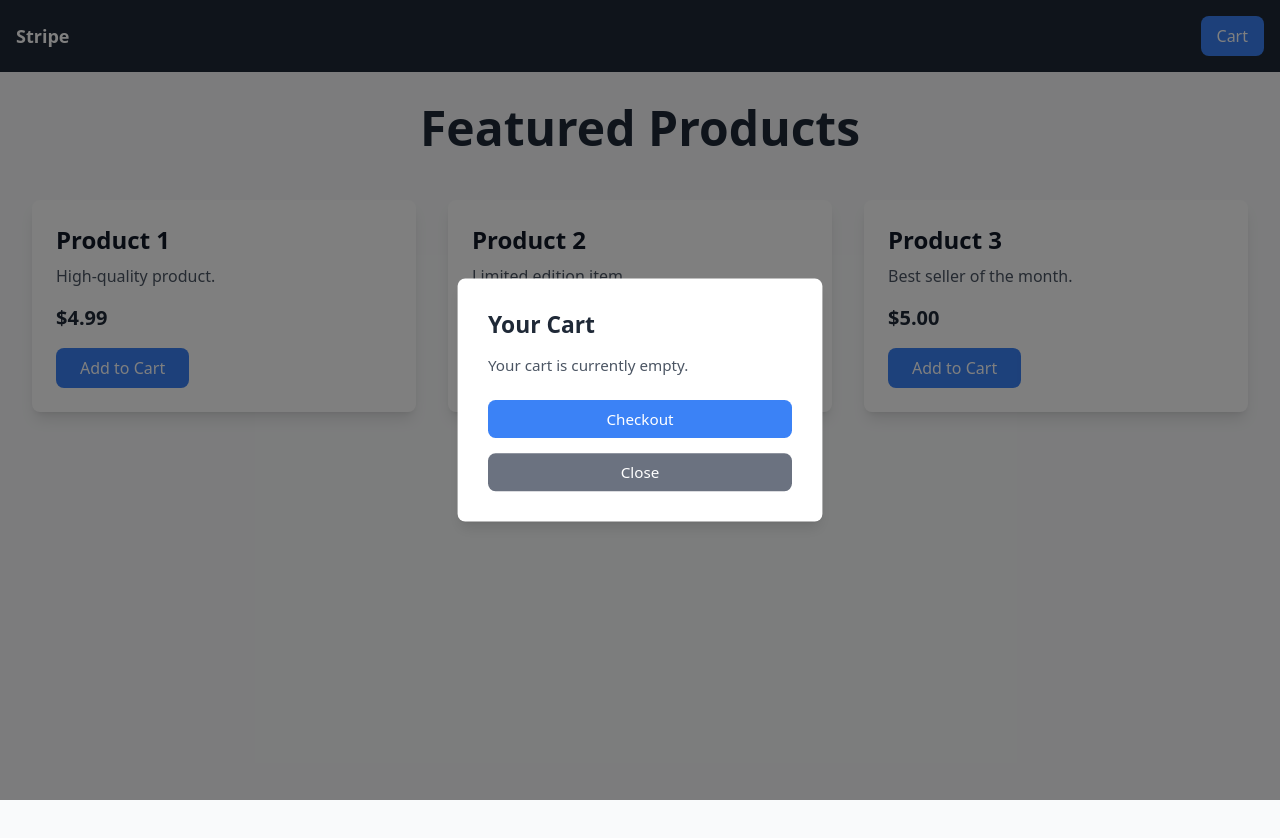
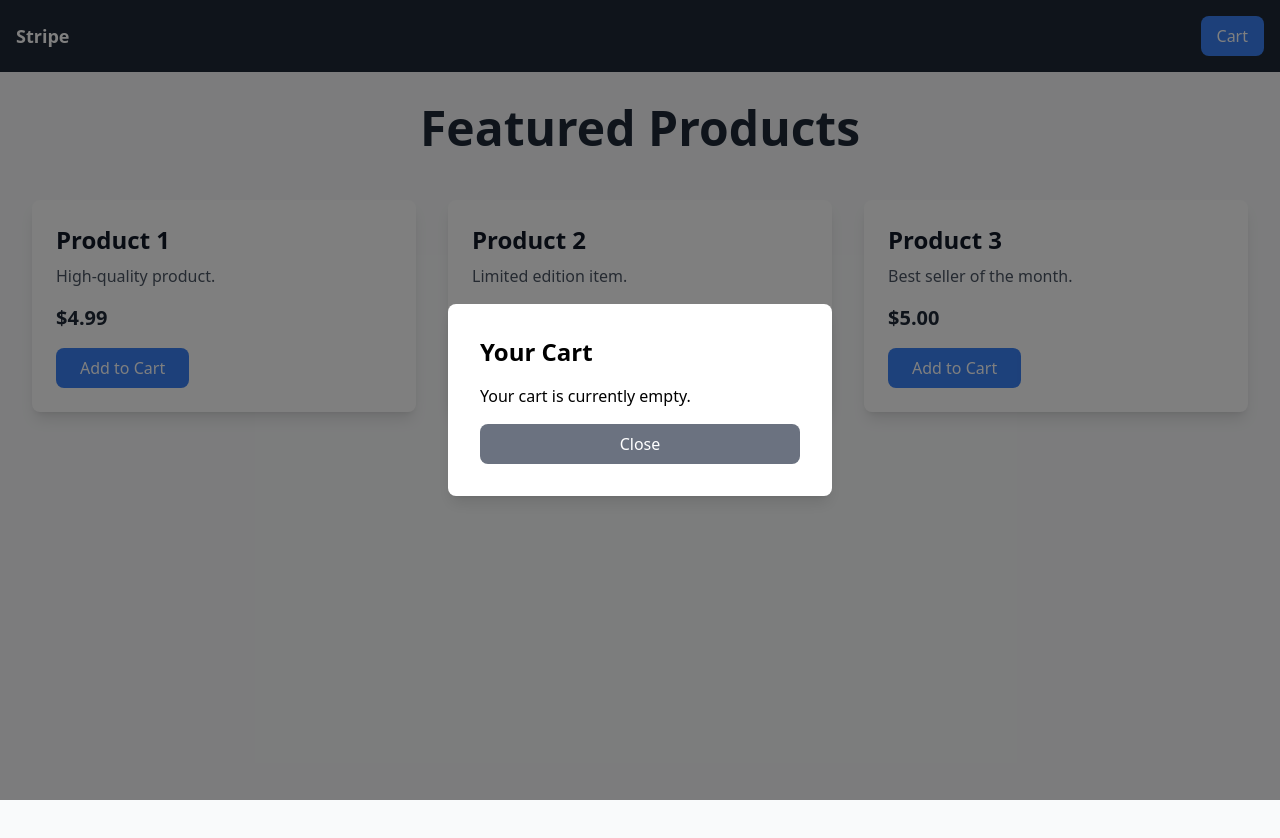
Before and after one commit to Zkyarpan/StripePayment, a Next.js app: page / in a window 1280 px wide. Both pictures are taken after a click on the button "Cart". Shown: the top 838 px of the page. Built offline with nearby package versions, Linux system fonts and the light colour scheme.

Commit message:
Update Payment Stripe

```diff
--- a/src/components/CartModal.tsx
+++ b/src/components/CartModal.tsx
@@ -1,4 +1,6 @@
-import React from "react";
+'use client'
+
+import React, { useState } from "react";
 import { useCartStore } from "@/app/store/useCartStore";
 import axios from "axios";
 
@@ -16,55 +18,53 @@ const CartModal: React.FC<{ isOpen: boolean; onClose: () => void }> = ({
 }) => {
   const cart = useCartStore((state) => state.cart);
   const removeFromCart = useCartStore((state) => state.removeFromCart);
+  const [loading, setLoading] = useState(false);
+  const [error, setError] = useState("");
 
   const handleCheckout = async () => {
+    setLoading(true); // Set loading state
+    setError(""); // Reset any previous errors
+
     try {
-      const response = await axios.post("http://localhost:5300/checkout", {
+      const response = await axios.post(`${process.env.NEXT_PUBLIC_API_URL}/checkout`, {
         items: cart.map((item) => ({
           id: item.id,
           quantity: item.quantity,
         })),
       });
 
-      window.location.href = response.data.url; // Redirects to Stripe checkout page
+      // Redirect to Stripe checkout page
+      window.location.href = response.data.url;
     } catch (error) {
+      setError("There was an error processing your checkout. Please try again.");
       console.error("Error during checkout:", error);
+    } finally {
+      setLoading(false); // Set loading to false
     }
   };
 
   if (!isOpen) return null;
 
   return (
-    <div
-      className="fixed inset-0 bg-black bg-opacity-50 flex justify-center items-center transition-opacity duration-300 ease-out z-10"
-      style={{ animation: "fadeIn 0.5s" }} // Animation for fade in
-    >
-      <div
-        className="bg-white p-8 rounded-lg w-96 shadow-lg transform transition-transform duration-300 ease-out scale-95 hover:scale-100"
-        style={{ animation: "slideUp 0.5s" }} // Animation for slide up
-      >
-        <h2 className="text-2xl font-bold mb-4 text-gray-800">Your Cart</h2>
+    <div className="fixed inset-0 bg-black bg-opacity-50 flex justify-center items-center z-10">
+      <div className="bg-white p-8 rounded-lg w-96 shadow-lg">
+        <h2 className="text-2xl font-bold mb-4">Your Cart</h2>
         {cart.length === 0 ? (
-          <p className="text-gray-600 mb-4">Your cart is currently empty.</p>
+          <p>Your cart is currently empty.</p>
         ) : (
+          <>
             <ul className="divide-y divide-gray-200">
               {cart.map((item) => (
-              <li
-                key={item.id}
-                className="flex justify-between items-center py-4"
-              >
-                <div className="text-gray-800">
-                  <span className="font-semibold">{item.name}</span> <br />
-                  <span className="text-sm text-gray-600">
-                    Quantity: {item.quantity}
-                  </span>
+                <li key={item.id} className="flex justify-between items-center py-4">
+                  <div>
+                    <span className="font-semibold">{item.name}</span>
+                    <br />
+                    <span className="text-sm text-gray-600">Quantity: {item.quantity}</span>
                   </div>
                   <div className="flex items-center">
-                  <span className="text-gray-800">
-                    {formatPrice(item.price * item.quantity)}
-                  </span>
+                    <span>{formatPrice(item.price * item.quantity)}</span>
                     <button
-                    className="bg-red-500 text-white px-3 py-1 ml-4 rounded-lg hover:bg-red-600"
+                      className="bg-red-500 text-white px-3 py-1 ml-4 rounded-lg"
                       onClick={() => removeFromCart(item.id)}
                     >
                       Remove
@@ -73,19 +73,24 @@ const CartModal: React.FC<{ isOpen: boolean; onClose: () => void }> = ({
                 </li>
               ))}
             </ul>
+
+            <div className="mt-6">
+              {error && <p className="text-red-500 mb-4">{error}</p>}
+              <button
+                className={`bg-blue-500 text-white px-4 py-2 w-full rounded-lg transition-all duration-300 ${
+                  loading ? "opacity-50 cursor-not-allowed" : "hover:bg-blue-600"
+                }`}
+                onClick={handleCheckout}
+                disabled={loading}
+              >
+                {loading ? "Processing..." : "Checkout"}
+              </button>
+            </div>
+          </>
         )}
 
-        <div className="mt-6">
         <button
-            className="bg-blue-500 text-white px-4 py-2 w-full rounded-lg hover:bg-blue-600 transition-all duration-300"
-            onClick={handleCheckout}
-          >
-            Checkout
-          </button>
-        </div>
-
-        <button
-          className="bg-gray-500 text-white px-4 py-2 w-full mt-4 rounded-lg hover:bg-gray-600 transition-all duration-300"
+          className="bg-gray-500 text-white px-4 py-2 w-full mt-4 rounded-lg"
           onClick={onClose}
         >
           Close
```
Lines whose indentation alone changed are shown as unchanged.
